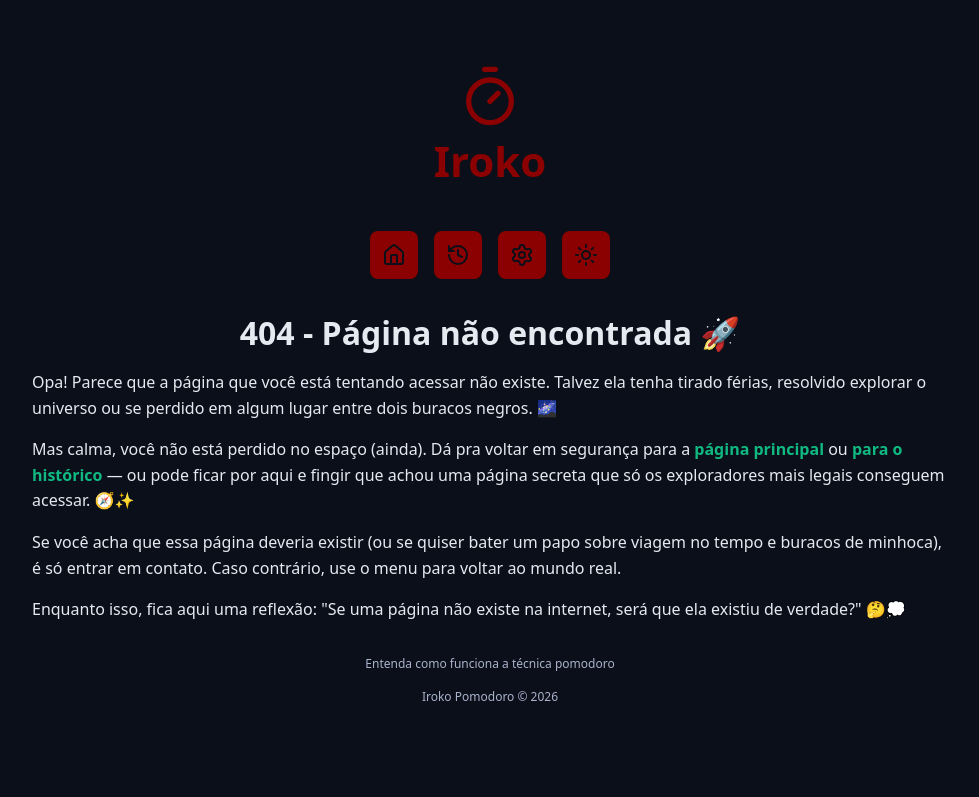
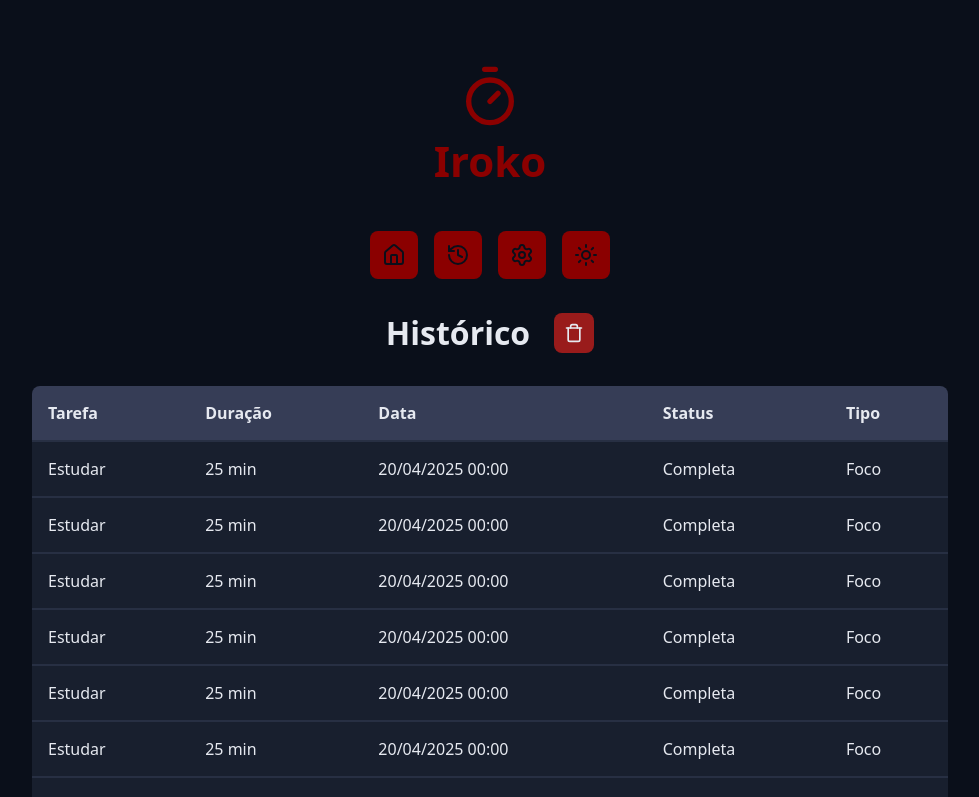
Before and after one commit to MAlmeida3734/iroko-pomodoro, a React (Vite) app: page /history in a window 1280 px wide. Shown: the top 797 px of the page, without its empty margins (150-1129 px from the left). Built offline with nearby package versions, Linux system fonts and the light colour scheme.

Commit message:
Commit inicial

```diff
--- a/src/contexts/TaskContext/TaskContextProvider.tsx
+++ b/src/contexts/TaskContext/TaskContextProvider.tsx
@@ -1,30 +1,42 @@
 import { useEffect, useReducer, useRef } from 'react'
+import type { TaskStateModel } from '../../models/TaskStateModel'
+import { loadBeep } from '../../utils/loadBeep'
 import { TimerWorkerManager } from '../../workers/timerWorkerManager'
 import { TaskContext } from './TaskContext'
 import { initialTaskState } from './initialTaskState'
+import { TaskActionTypes } from './taskAction'
 import { taskReducer } from './taskReducer'
-import { TaskActionTypes } from './taskAction'
-import { loadBeep } from '../../utils/loadBeep'
 
 type TaskContextProviderProps = {
   children: React.ReactNode
 }
 
 export function TaskContextProvider({ children }: TaskContextProviderProps) {
-  const [state, dispatch] = useReducer(taskReducer, initialTaskState)
-  const playBeepRef = useRef<ReturnType<typeof loadBeep> | null>(null);
+  const [state, dispatch] = useReducer(taskReducer, initialTaskState, () => {
+    const storageState = localStorage.getItem('state')
+
+    if (storageState === null) return initialTaskState
+
+    const parsedStorageState = JSON.parse(storageState) as TaskStateModel
+
+    return {
+      ...parsedStorageState,
+      activeTask: null,
+      secondsRemaining: 0,
+      formatedSecondsReimining: '00:00',
+    }
+  })
+
+  const playBeepRef = useRef<ReturnType<typeof loadBeep> | null>(null)
 
   const worker = TimerWorkerManager.getInstance()
 
   worker.onmessage((e) => {
     const countDownSeconds = e.data
 
-
-
-
     if (countDownSeconds <= 0) {
       if (playBeepRef.current) {
-        playBeepRef.current();
+        playBeepRef.current()
         playBeepRef.current = null
       }
       dispatch({
@@ -34,31 +46,30 @@
     } else {
       dispatch({
         type: TaskActionTypes.COUNT_DOWN,
-        payload: { secondsRemaining: countDownSeconds }
+        payload: { secondsRemaining: countDownSeconds },
       })
     }
   })
 
   useEffect(() => {
-
+    localStorage.setItem('state', JSON.stringify(state))
 
     if (!state.activeTask) {
       worker.terminate()
     }
 
-    document.title = `${state.formatedSecondsReimining} - Iroko Pomodoro`;
+    document.title = `${state.formatedSecondsReimining} - Iroko Pomodoro`
 
     worker.postMessage(state)
   }, [worker, state])
 
   useEffect(() => {
     if (state.activeTask && playBeepRef.current === null) {
-      playBeepRef.current = loadBeep();
+      playBeepRef.current = loadBeep()
     } else {
       playBeepRef.current = null
     }
-
-  }, [state.activeTask]);
+  }, [state.activeTask])
 
   return <TaskContext.Provider value={{ state, dispatch }}>{children}</TaskContext.Provider>
 }
--- /dev/null
+++ b/src/pages/History/index.tsx
@@ -0,0 +1,55 @@
+import { TrashIcon } from 'lucide-react'
+import { Container } from '../../components/Container'
+import { DefaultButton } from '../../components/DefaultButtom'
+import { Heading } from '../../components/Heading'
+import { MainTemplate } from '../../components/Template/MainTemplate'
+
+import styles from './styles.module.css'
+
+export function History() {
+  return (
+    <MainTemplate>
+      <Container>
+        <Heading>
+          <span>Histórico</span>
+          <span className={styles.buttonContainer}>
+            <DefaultButton
+              icon={<TrashIcon />}
+              color="red"
+              aria-label="Apagar todo o histórico"
+              title="Apagar histórico"
+            />
+          </span>
+        </Heading>
+      </Container>
+
+      <Container>
+        <div className={styles.responsiveTable}>
+          <table>
+            <thead>
+              <tr>
+                <th>Tarefa</th>
+                <th>Duração</th>
+                <th>Data</th>
+                <th>Status</th>
+                <th>Tipo</th>
+              </tr>
+            </thead>
+
+            <tbody>
+              {Array.from({ length: 20 }).map((_, index) => (
+                <tr  key={index}>
+                  <td>Estudar</td>
+                  <td>25 min</td>
+                  <td>20/04/2025 00:00</td>
+                  <td>Completa</td>
+                  <td>Foco</td>
+                </tr>
+              ))}
+            </tbody>
+          </table>
+        </div>
+      </Container>
+    </MainTemplate>
+  )
+}
--- /dev/null
+++ b/src/pages/History/styles.module.css
@@ -0,0 +1,37 @@
+.buttonContainer button {
+  min-width: auto;
+  margin: 0;
+  padding: 1rem;
+}
+
+.buttonContainer button svg {
+  width: 2rem;
+  height: 2rem;
+}
+
+.responsiveTable {
+  overflow-x: auto;
+  border-radius: 0.8rem;
+}
+
+.responsiveTable table {
+  width: 100%;
+  min-width: 64rem;
+  font-size: 1.6rem;
+  border-collapse: collapse;
+}
+
+.responsiveTable th {
+  background-color: var(--gray-600);
+}
+
+.responsiveTable td {
+  background-color: var(--gray-800);
+}
+
+.responsiveTable th,
+.responsiveTable td {
+  border-bottom: 0.2rem solid var(--gray-700);
+  text-align: left;
+  padding: 1.6rem;
+}
--- a/src/routers/MainRouter/index.tsx
+++ b/src/routers/MainRouter/index.tsx
@@ -1,8 +1,9 @@
 import { useEffect } from 'react'
 import { BrowserRouter, Route, Routes, useLocation } from 'react-router'
-import { AboutPomodoro } from '../../components/AboutPomodoro'
-import { Notfound } from '../../components/Notfound'
+import { Notfound } from '../../pages/Notfound'
+import { AboutPomodoro } from '../../pages/AboutPomodoro'
 import { Home } from '../../pages/Home'
+import { History } from '../../pages/History'
 
 function ScrollToTop() {
   const { pathname } = useLocation()
@@ -19,6 +20,7 @@
     <BrowserRouter>
       <Routes>
         <Route path="/" element={<Home />} />
+        <Route path="/history" element={<History />} />
         <Route path="/about-pomodoro" element={<AboutPomodoro />} />
         <Route path="*" element={<Notfound />} />
       </Routes>
```
Also changed, not shown: src/pages/AboutPomodoro/index.tsx (renamed from src/components/AboutPomodoro/index.tsx, +5 -5 lines), src/pages/Notfound/index.tsx (renamed from src/components/Notfound/index.tsx, +5 -5 lines).
